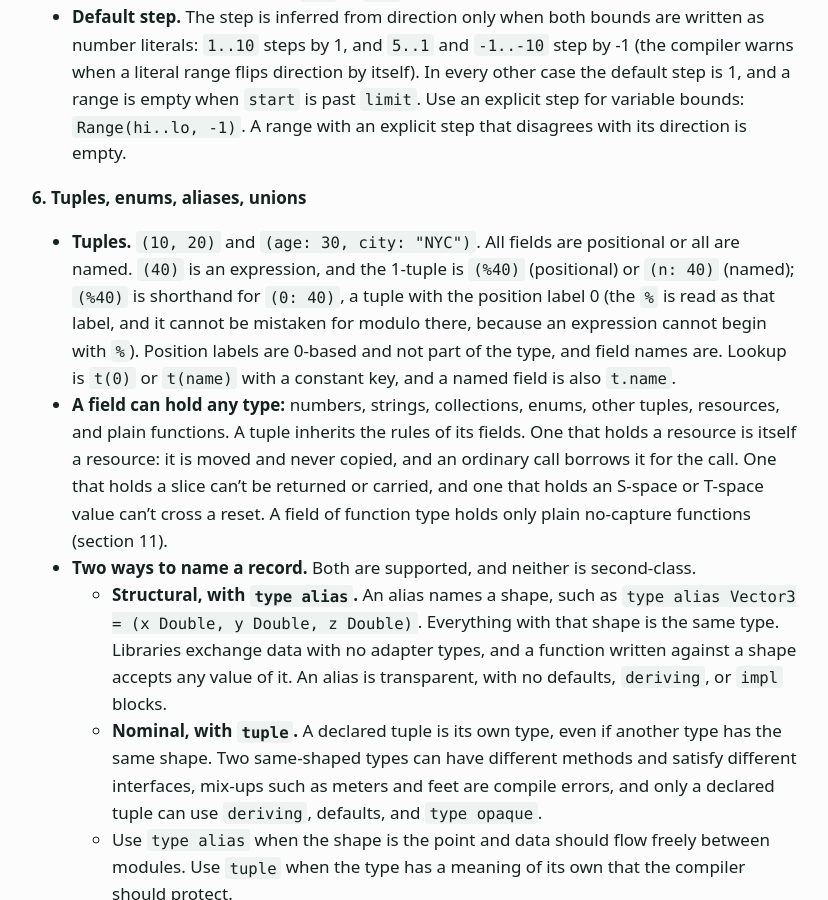
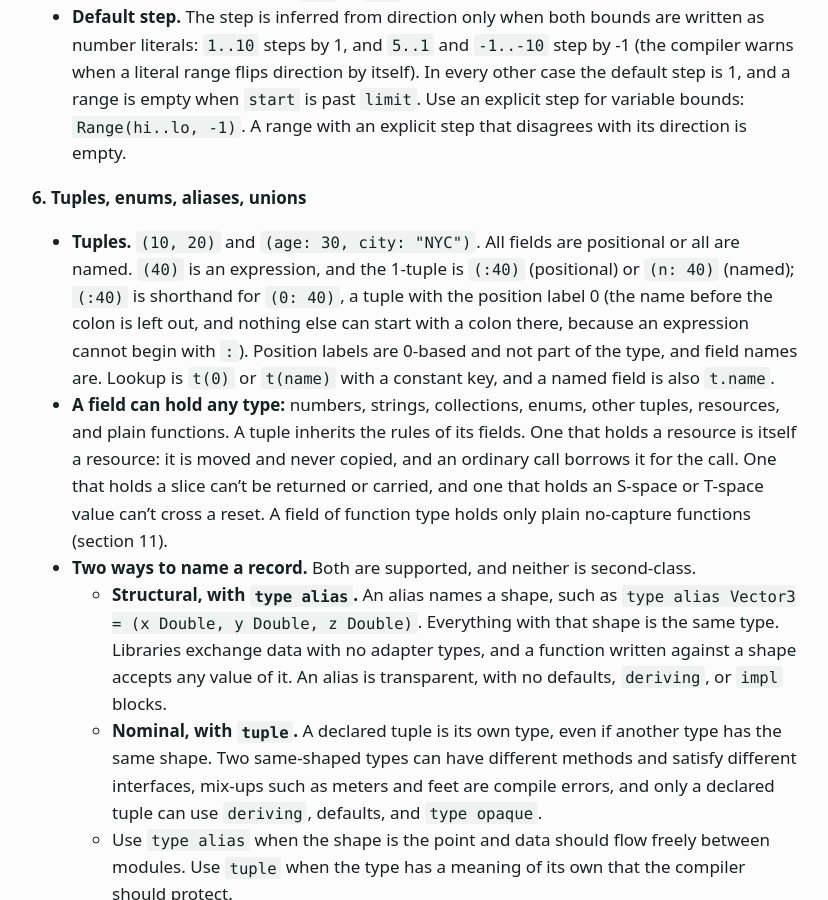
Before and after one commit to slconverse1/moxie, a Jekyll site: the page built from docs/spec.md, in a window 1280 px wide and 900 px high, scrolled down 16312 px. Shown: the whole window, without its empty margins (224-1052 px from the left). Built offline with Jekyll 4.4.1, drawn with Linux system fonts in a browser that asks for light colours; some of the changed text lies outside the part shown.

Commit message:
The one-item tuple is (:40), shorthand for (0: 40); show prints it that way
Co-Authored-By: Claude Sonnet 5.5 <noreply@anthropic.com>
Claude-Session: https://claude.ai/code/session_01XCzUchPRZuBnrDtgjNTTye

```diff
--- a/docs/spec.md
+++ b/docs/spec.md
@@ -190,7 +190,7 @@ How S-space and T-space behave:
 - **Default step.** The step is inferred from direction only when both bounds are written as number literals: `1..10` steps by 1, and `5..1` and `-1..-10` step by -1 (the compiler warns when a literal range flips direction by itself). In every other case the default step is 1, and a range is empty when `start` is past `limit`. Use an explicit step for variable bounds: `Range(hi..lo, -1)`. A range with an explicit step that disagrees with its direction is empty.
 
 **6. Tuples, enums, aliases, unions**
-- **Tuples.** `(10, 20)` and `(age: 30, city: "NYC")`. All fields are positional or all are named. `(40)` is an expression, and the 1-tuple is `(%40)` (positional) or `(n: 40)` (named); `(%40)` is shorthand for `(0: 40)`, a tuple with the position label 0 (the `%` is read as that label, and it cannot be mistaken for modulo there, because an expression cannot begin with `%`). Position labels are 0-based and not part of the type, and field names are. Lookup is `t(0)` or `t(name)` with a constant key, and a named field is also `t.name`.
+- **Tuples.** `(10, 20)` and `(age: 30, city: "NYC")`. All fields are positional or all are named. `(40)` is an expression, and the 1-tuple is `(:40)` (positional) or `(n: 40)` (named); `(:40)` is shorthand for `(0: 40)`, a tuple with the position label 0 (the name before the colon is left out, and nothing else can start with a colon there, because an expression cannot begin with `:`). Position labels are 0-based and not part of the type, and field names are. Lookup is `t(0)` or `t(name)` with a constant key, and a named field is also `t.name`.
 - **A field can hold any type:** numbers, strings, collections, enums, other tuples, resources, and plain functions. A tuple inherits the rules of its fields. One that holds a resource is itself a resource: it is moved and never copied, and an ordinary call borrows it for the call. One that holds a slice can't be returned or carried, and one that holds an S-space or T-space value can't cross a reset. A field of function type holds only plain no-capture functions (section 11).
 - **Two ways to name a record.** Both are supported, and neither is second-class.
   - **Structural, with `type alias`.** An alias names a shape, such as `type alias Vector3 = (x Double, y Double, z Double)`. Everything with that shape is the same type. Libraries exchange data with no adapter types, and a function written against a shape accepts any value of it. An alias is transparent, with no defaults, `deriving`, or `impl` blocks.
@@ -266,7 +266,7 @@ How S-space and T-space behave:
 
 **9. Functions**
 - `fn name[T, N](params) RetType` takes generics first. `RetType` stands for the return type, so in `fn add(x Int, y Int) Int` it is `Int`. The return type is required: a function with none is a compile error, and a function that returns nothing says `Unit`. Every parameter that is a plain name has a type, too: `fn twice(f, x)` is a compile error, and `fn twice(f (Int) -> Int, x Int) Int` is the function. The clauses of a function written as several (see multi-definition functions) state the return type and the parameter types once, on the first clause. A lambda takes its types from context and needs none. Generic parameters are not tuples: they are type and size parameters resolved at each call site (section 9a). A bare interface name as a parameter type is sugar for an anonymous bounded generic: `fn announce(item Speaker) Unit`.
-- **Parameter lists are tuple-shaped.** Items are comma-separated with none after the last, written `name Type`, with no colon, as in Go. Defaults are trailing-only (`count UInt = 1000`), and `=` is not used in argument lists. `f(40)` passes an `Int` while `f((%40))` passes a 1-tuple. When many options travel together, a declared tuple with default fields (section 6) is often better than a long list of defaults.
+- **Parameter lists are tuple-shaped.** Items are comma-separated with none after the last, written `name Type`, with no colon, as in Go. Defaults are trailing-only (`count UInt = 1000`), and `=` is not used in argument lists. `f(40)` passes an `Int` while `f((:40))` passes a 1-tuple. When many options travel together, a declared tuple with default fields (section 6) is often better than a long list of defaults.
 - **Calls** are all positional, all named, or positional arguments followed by named ones. Positional arguments fill the leading parameters, and named arguments fill the rest in any order. Each parameter is supplied exactly once (naming a parameter that is also filled positionally is an error), the arguments are evaluated in the order written, and the compiler reorders them to the declared layout. A positional argument after a named one is an error, which is why a bare name after a named argument can only be a pun: `User(name: who, age)` is `User(name: who, age: age)`. A bare name before any named argument is positional, as always, so `User(name, age)` still passes two values in order.
 - **One-line form.** For a lambda, the text after `->` on the same line is the whole body: `(height) -> volume(width, length, height)`. For a function declaration it follows `=`: `fn volume(h Int) Int = width * length * h`. A body on the lines below the header takes neither. A one-line body that wraps goes on an indented line after the `=` or the `->`.
 - **Local names.** An optional list after the return type renames parameters inside the body: `fn transfer(source Int, dest Int) Int (src, dst)`. Without it the body uses the parameter names. Modifiers stay in the first list.
--- a/moxie/core.py
+++ b/moxie/core.py
@@ -458,7 +458,7 @@ def show(v, interp=None):
         if v.tname:
             return f"{v.tname}({', '.join(inner)})"
         if len(inner) == 1 and not v.names:
-            return f"(%{inner[0]})"                 # a one-item positional tuple, so it is not read as `(40)`, a plain number
+            return f"(:{inner[0]})"                 # a one-item positional tuple, so it is not read as `(40)`, a plain number
         return f"({', '.join(inner)})"
     if t is EnumV:
         if interp is not None:
--- a/moxie/pexpr.py
+++ b/moxie/pexpr.py
@@ -811,7 +811,7 @@ class ExprParser(PBase):
                 label = tt.val
                 self.next()
                 self.next()
-            elif tt.kind == "OP" and tt.val == "%" and not cur:
+            elif tt.kind == "OP" and tt.val == ":" and not cur:
                 self.next()
                 label = 0
                 one_marker = True
@@ -844,7 +844,7 @@ class ExprParser(PBase):
         self.expect_op(")", "to close the parentheses")
         self.no_trailing, self.stop_bol = save
         if one_marker and (len(cur) != 1 or multi):
-            self.err("`%` marks a one-item tuple: write `(%40)`", t)
+            self.err("`(:` marks a one-item tuple: write `(:40)`", t)
         if multi:
             rows.append((cur, 0))
             return MArr(rows, line=line)
```
Also changed, not shown: FIXLIST.md (+1 -1 lines), docs/colonless.md (+1 -1 lines), docs/gc/spec.md (+2 -2 lines), tests/run_decls.py (+2 -2 lines), 1 other file.
